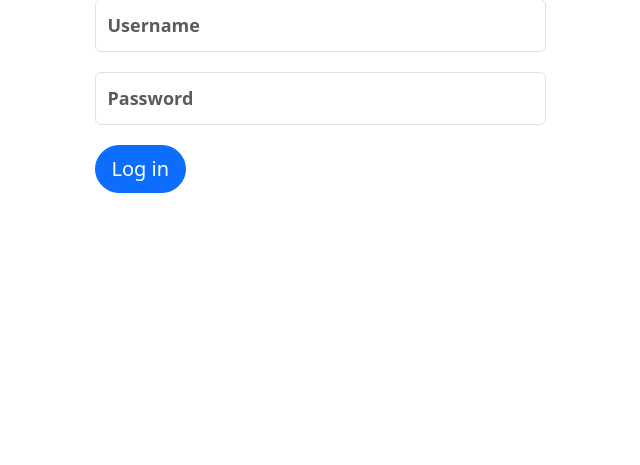
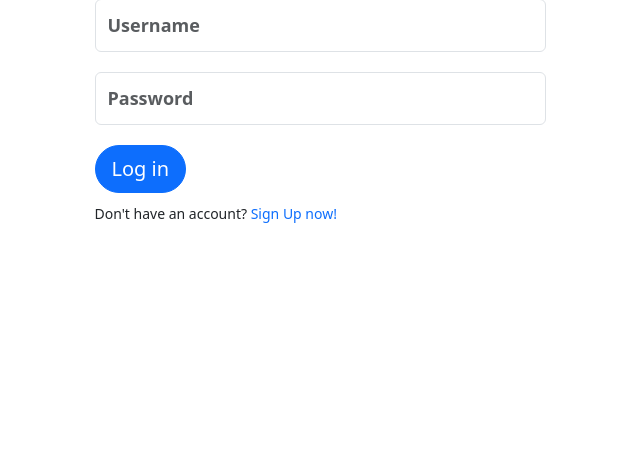
Before and after one commit to aycetiner/movie-loco, a Flask app: page /login in a window 1280 px wide. Shown: the part 217-682 px from the top of the page, without its empty margins (320-960 px from the left). Run offline with Flask 2, Linux system fonts and the light colour scheme; some libraries are stand-ins or nearby versions.

Commit message:
app enhancement

```diff
--- a/app.py
+++ b/app.py
@@ -37,7 +37,7 @@ connect_db(app)
 def check_auth(f):
     def wrapper(*args, **kwargs):
         if not g.user:
-            flash("Access unauthorized.", "danger")
+            flash("Access unauthorized. You must be logged in.", "danger")
             return redirect("/")
         val = f(*args, **kwargs)
         return val
--- a/static/geolocation2.js
+++ b/static/geolocation2.js
@@ -192,6 +192,6 @@ async function get_posts(lat, lng) {
       movieList.appendChild(newDiv);
     });
   } else {
-    movieList.innerHTML = `<h4 class="text-center text-light p-3">Sorry! <br> We currently have no movie location for the location you searched! <br> Please try other locations.</h4>`;
+    movieList.innerHTML = `<h4 class="text-center text-light p-3">Sorry! <br> We currently have no movie location for the location you searched! <br> Please try other movies or <a href="/posts/movie_search">post a new movie-location</h4>`;
   }
 }
--- a/static/movie-search-local.js
+++ b/static/movie-search-local.js
@@ -50,7 +50,7 @@ function handleResponse(results) {
     }
   } else {
     $movieList.html(
-      `<h4 class="text-center text-light p-3">Sorry! <br> We currently have no movie location for the movie you searched! <br> Please try other movies.</h4>`
+      `<h4 class="text-center text-light p-3">Sorry! <br> We currently have no movie location for the movie you searched! <br> Please try other movies or <a href="/posts/movie_search">post a new movie-location</h4>`
     );
   }
 }
--- a/templates/posts/movie_search.html
+++ b/templates/posts/movie_search.html
@@ -4,8 +4,8 @@
 {% block topcontent %}
 <section class="jumbotron text-center py-5 bg-light" style="background: linear-gradient( rgba(0, 0, 0, 0.4), rgba(0, 0, 0, 0.4) ), url('/static/images/movies-background.jpeg'); background-size:60%;">
   <div class="container">
-    <h1 class="jumbotron-heading text-light">SEARCH MOVIES</h1>
-    <p class="lead text-light">Look up Movies to see Movie Locations!</p>
+    <h1 class="jumbotron-heading text-light">POST NEW MOVIE LOCATION</h1>
+    <p class="lead text-light">Search for the Movie you want to post about!</p>
     <p>
       <form id='movie-search-form' method="POST">
         <input id='movie-name' type="text"> </input>
--- a/templates/posts/show.html
+++ b/templates/posts/show.html
@@ -62,7 +62,7 @@ background-position: center;
               </div>
             </div>
             <!-- Thumbs up button when user is logged in  -->
-            {% if post.user_id != g.user.id%}
+            {% if post.user_id != g.user.id and g.user %}
             <form
               method="POST"
               action="/users/add_like/{{ post.id }}"
@@ -136,20 +136,20 @@ background-position: center;
 
     let my_lat = parseFloat($(".latlng").attr("data-lat"));
     let my_lng = parseFloat($(".latlng").attr("data-lng"));
-    console.log(my_lat);
     const post_location = {
       lat: my_lat,
       lng: my_lng,
     };
     // The map, centered at post_location
     const map = new google.maps.Map(document.getElementById("map"), {
-      zoom: 12,
+      zoom: 14,
       center: post_location,
     });
     // The marker, positioned at post_location
     const marker = new google.maps.Marker({
       position: post_location,
       map: map,
+      icon: "/static/images/movie_locations2.png",
     });
   }
 
--- a/templates/users/login.html
+++ b/templates/users/login.html
@@ -1,25 +1,22 @@
-{% extends 'base.html' %}
-
-{% block body_class %}onboarding{% endblock %}
-
-{% block content %}
+{% extends 'base.html' %} {% block body_class %}onboarding{% endblock %} {%
+block content %}
 
 <div class="row justify-content-md-center">
   <div class="col-md-7 col-lg-5">
     <h2 class="join-message">Welcome back.</h2>
 
     <form method="POST" id="user_form">
-        {{ form.hidden_tag() }}
-
-        {% for field in form if field.widget.input_type != 'hidden' %}
-          {% for error in field.errors %}
+      {{ form.hidden_tag() }} {% for field in form if field.widget.input_type !=
+      'hidden' %} {% for error in field.errors %}
       <span class="text-danger">{{ error }}</span>
-          {% endfor %}
-          {{ field(placeholder=field.label.text, class="form-control") }}
-        {% endfor %}
+      {% endfor %} {{ field(placeholder=field.label.text, class="form-control")
+      }} {% endfor %}
 
       <button class="btn btn-primary btn-block btn-lg">Log in</button>
     </form>
+    <p class="my-2">
+      <small>Don't have an account? <a href="/signup">Sign Up now!</a></small>
+    </p>
   </div>
 </div>
 
```
Lines whose indentation alone changed are shown as unchanged.
